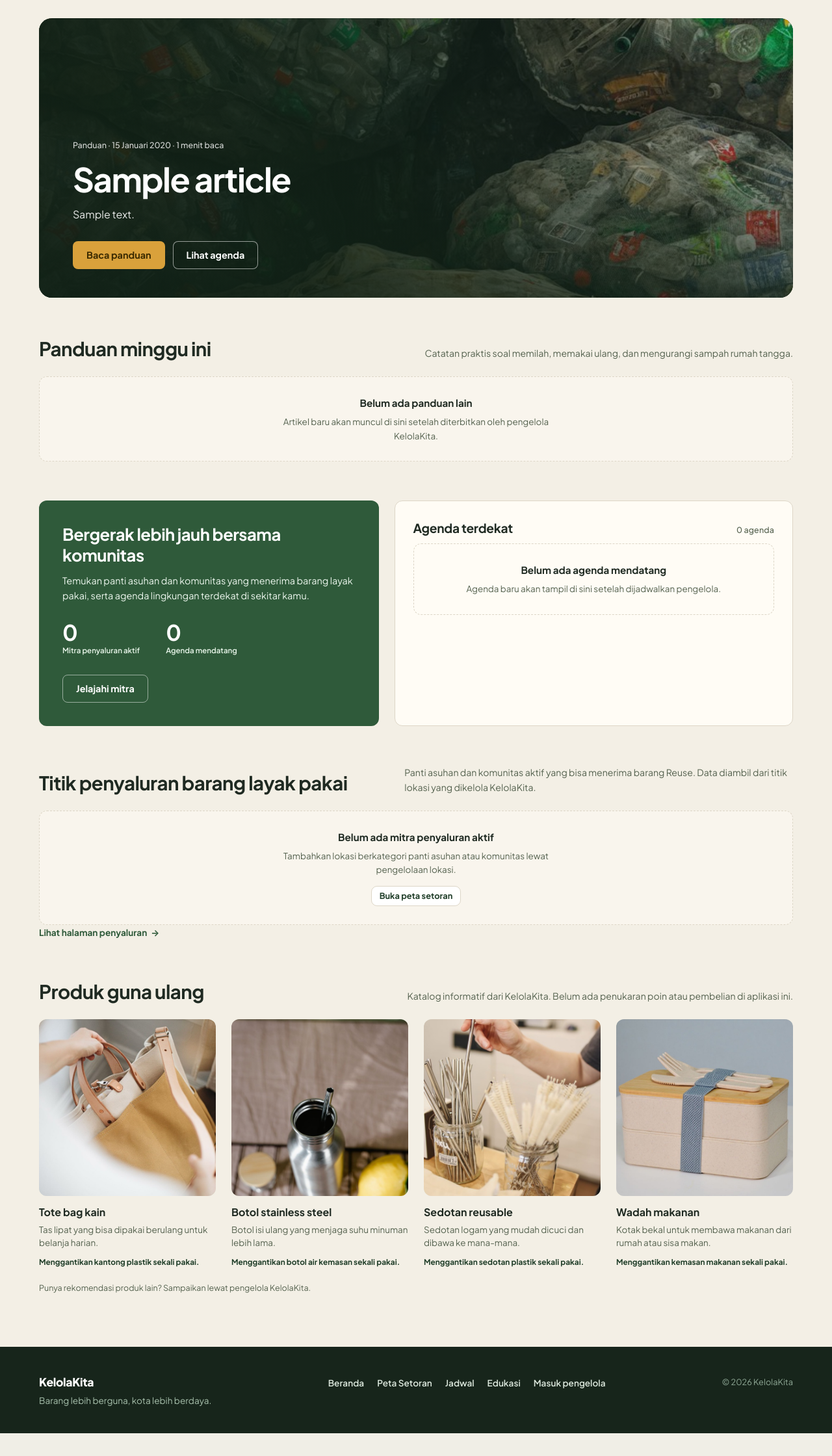
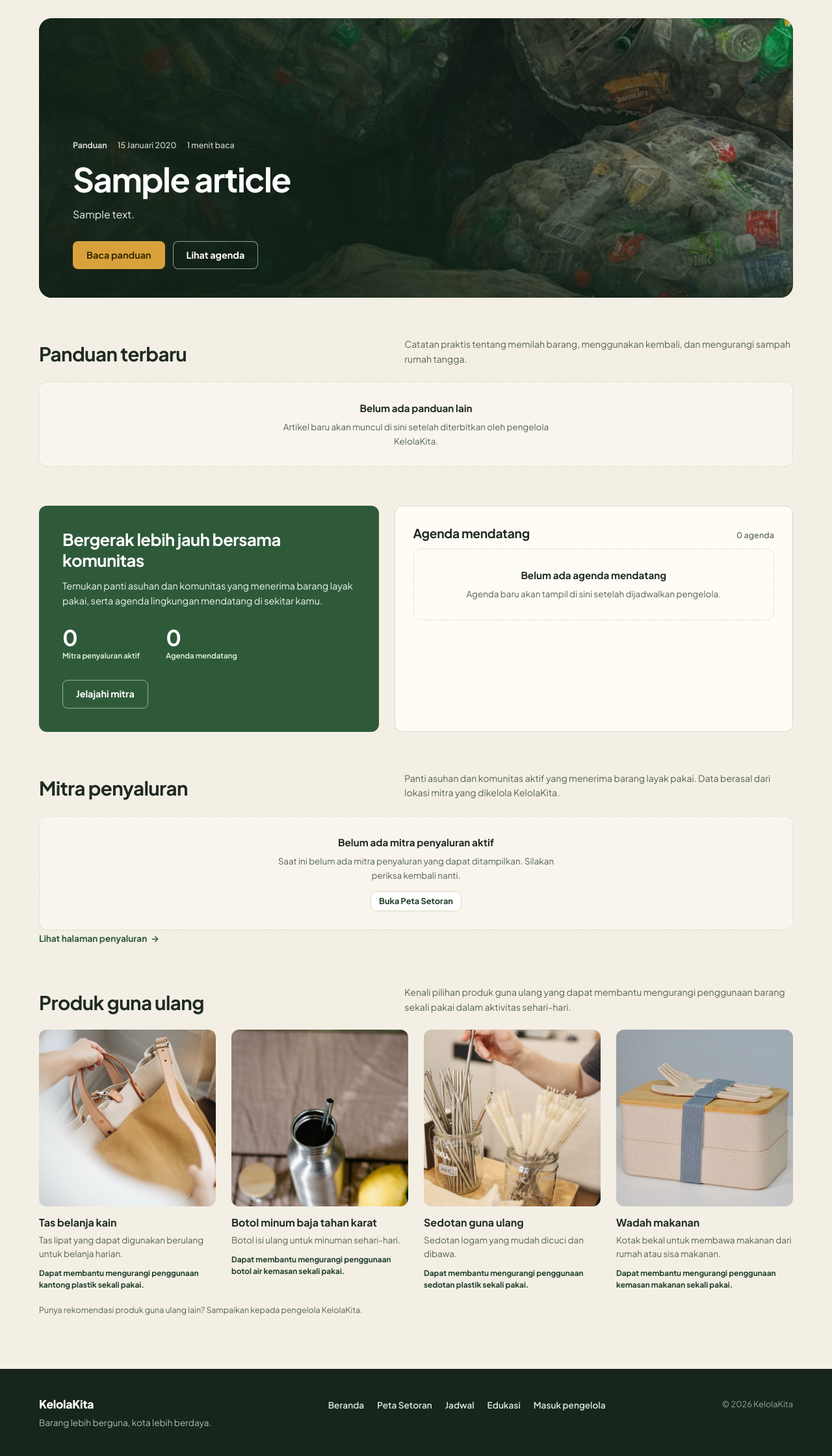
Before and after one commit to pbp-f-kelompok-1/KelolaKita, a Django app: page /edukasi/ in a window 1280 px wide. Shown: the part 69-2309 px from the top of the page at 65% size. Before the commit the page ends 2274 px from the top, so only its background shows below. Run offline with Django 5.2, Linux system fonts and the light colour scheme; tables that the repository leaves empty hold one stand-in row (values such as "Sample post"); style sheets or scripts are compiled from the project's sources; some libraries are stand-ins or nearby versions.

Commit message:
fix(education): refine Indonesian copy and distribution layout

```diff
--- a/static/css/education.css
+++ b/static/css/education.css
@@ -12,6 +12,29 @@
     font-size: 0.78rem;
     font-weight: 500;
     letter-spacing: 0.01em;
+}
+
+.article-meta,
+.meta-list {
+    display: flex;
+    flex-wrap: wrap;
+    align-items: baseline;
+    gap: 0.2rem 1rem;
+}
+
+.article-meta__category {
+    color: var(--kk-brand);
+    font-weight: 700;
+}
+
+.article-meta__detail {
+    color: var(--kk-muted);
+}
+
+.article-meta--on-dark,
+.article-meta--on-dark .article-meta__category,
+.article-meta--on-dark .article-meta__detail {
+    color: rgba(255, 255, 255, 0.82);
 }
 
 .text-link {
@@ -377,6 +400,10 @@
     margin-top: 32px;
     padding-top: 22px;
     border-top: 1px solid var(--kk-line);
+}
+
+.ledger--list > .ledger__row:first-child {
+    border-top: 0;
 }
 
 .ledger__title {
--- a/templates/education/manage_confirm_delete.html
+++ b/templates/education/manage_confirm_delete.html
@@ -14,7 +14,7 @@
             <div class="delete-card">
                 <h1>Hapus {{ entity_label }}?</h1>
                 <p>
-                    <strong>{{ object }}</strong> akan dihapus permanen. Tindakan ini tidak bisa dibatalkan.
+                    <strong>{{ object }}</strong> akan dihapus permanen. Tindakan ini tidak dapat dibatalkan.
                 </p>
                 <form method="post" class="form-actions">
                     {% csrf_token %}
--- a/templates/education/manage_form.html
+++ b/templates/education/manage_form.html
@@ -14,7 +14,7 @@
             <div class="manage-head">
                 <div>
                     <h1>{{ form_title }}</h1>
-                    <p>Isi data dengan lengkap. Kolom bertanda * wajib diisi.</p>
+                    <p>Lengkapi data berikut. Kolom bertanda * wajib diisi.</p>
                 </div>
                 <div class="manage-actions">
                     <a class="btn btn--ghost btn--sm" href="{% url 'education_manage' %}">Kembali ke pengelolaan</a>
@@ -41,7 +41,7 @@
                         {% else %}
                         <div class="form-field">
                             <label for="{{ field.id_for_label }}">
-                                {{ field.label }}{% if field.field.required %} <span aria-hidden="true">*</span>{% endif %}
+                                {{ field.label }}{% if field.field.required %} <span aria-hidden="true">*</span><span class="sr-only"> wajib</span>{% endif %}
                             </label>
                             {{ field }}
                             {% if field.help_text %}<p class="form-help">{{ field.help_text }}</p>{% endif %}
--- a/templates/education/public_home.html
+++ b/templates/education/public_home.html
@@ -2,7 +2,7 @@
 {% load static %}
 
 {% block title %}Edukasi & Komunitas — KelolaKita{% endblock title %}
-{% block meta_description %}Panduan Reduce dan Reuse, agenda komunitas, titik penyaluran barang layak pakai, dan katalog produk guna ulang KelolaKita.{% endblock meta_description %}
+{% block meta_description %}Panduan guna ulang dan pengurangan sampah, agenda komunitas, mitra penyaluran, serta katalog produk guna ulang KelolaKita.{% endblock meta_description %}
 
 {% block extra_css %}
 <link rel="stylesheet" href="{% static 'css/education.css' %}">
@@ -18,10 +18,11 @@
                 width="1600" height="1066" fetchpriority="high" decoding="async">
             <div class="edu-hero__shade" aria-hidden="true"></div>
             <div class="edu-hero__body">
-                <p class="edu-hero__meta">
-                    {{ featured.get_category_display }} · {{ featured.published_at|date:"j F Y" }} ·
-                    {{ featured.read_minutes }} menit baca
-                </p>
+                <div class="edu-hero__meta article-meta article-meta--on-dark">
+                    <span class="article-meta__category">{{ featured.category_label }}</span>
+                    <time class="article-meta__detail" datetime="{{ featured.published_at|date:'c' }}">{{ featured.published_at|date:"j F Y" }}</time>
+                    <span class="article-meta__detail">{{ featured.read_minutes }} menit baca</span>
+                </div>
                 <h1 class="edu-hero__title" id="hero-title">{{ featured.title }}</h1>
                 <p class="edu-hero__summary">{{ featured.summary }}</p>
                 <div class="edu-hero__actions">
@@ -38,8 +39,8 @@
                 <p class="edu-hero__meta">Edukasi KelolaKita</p>
                 <h1 class="edu-hero__title" id="hero-title">Belajar mengelola barang sebelum membuangnya</h1>
                 <p class="edu-hero__summary">
-                    Panduan singkat soal Reuse, Reduce, dan cara memilah barang supaya tidak langsung berakhir
-                    di tempat sampah.
+                    Panduan singkat tentang guna ulang, pengurangan sampah, dan cara memilah barang agar tidak
+                    langsung berakhir di tempat sampah.
                 </p>
                 <div class="edu-hero__actions">
                     <a class="btn btn--accent" href="#agenda">Lihat agenda</a>
@@ -51,8 +52,8 @@
 
         <section class="edu-section" id="artikel" aria-labelledby="artikel-title" data-reveal>
             <div class="section-head">
-                <h2 class="section-title" id="artikel-title">Panduan minggu ini</h2>
-                <p class="section-sub">Catatan praktis soal memilah, memakai ulang, dan mengurangi sampah rumah tangga.</p>
+                <h2 class="section-title" id="artikel-title">Panduan terbaru</h2>
+                <p class="section-sub">Catatan praktis tentang memilah barang, menggunakan kembali, dan mengurangi sampah rumah tangga.</p>
             </div>
 
             {% if articles %}
@@ -64,10 +65,11 @@
                             decoding="async">
                     </div>
                     <div class="article-card__body">
-                        <p class="meta">
-                            {{ article.get_category_display }} · {{ article.published_at|date:"j F Y" }} ·
-                            {{ article.read_minutes }} menit baca
-                        </p>
+                        <div class="meta article-meta">
+                            <span class="article-meta__category">{{ article.category_label }}</span>
+                            <time class="article-meta__detail" datetime="{{ article.published_at|date:'c' }}">{{ article.published_at|date:"j F Y" }}</time>
+                            <span class="article-meta__detail">{{ article.read_minutes }} menit baca</span>
+                        </div>
                         <h3><a href="{% url 'article_detail' article.slug %}">{{ article.title }}</a></h3>
                         <p class="article-card__summary">{{ article.summary }}</p>
                         <a class="text-link" href="{% url 'article_detail' article.slug %}">
@@ -94,7 +96,7 @@
                 <h2 class="community-panel__title" id="komunitas-title">Bergerak lebih jauh bersama komunitas</h2>
                 <p class="community-panel__text">
                     Temukan panti asuhan dan komunitas yang menerima barang layak pakai, serta agenda lingkungan
-                    terdekat di sekitar kamu.
+                    mendatang di sekitar kamu.
                 </p>
                 <dl class="community-stats">
                     <div>
@@ -111,7 +113,7 @@
 
             <div class="agenda" id="agenda">
                 <div class="agenda__head">
-                    <h2>Agenda terdekat</h2>
+                    <h2>Agenda mendatang</h2>
                     <span class="meta">{{ events|length }} agenda</span>
                 </div>
                 {% if events %}
@@ -125,8 +127,11 @@
                         <h3 class="agenda__title">
                             <a href="{% url 'event_detail' event.pk %}">{{ event.title }}</a>
                         </h3>
-                        <p class="agenda__meta">
-                            {{ event.location.name }} · {{ event.start_at|date:"H.i" }}{% if event.end_at %}–{{ event.end_at|date:"H.i" }}{% endif %}
+                        <p class="agenda__meta meta-list">
+                            <span>{{ event.location.name }}</span>
+                            <span>
+                                <time datetime="{{ event.start_at|date:'c' }}">{{ event.start_at|date:"H.i" }}</time>{% if event.end_at %}–{{ event.end_at|date:"H.i" }}{% endif %}
+                            </span>
                         </p>
                     </div>
                 </div>
@@ -142,10 +147,10 @@
 
         <section class="edu-section" id="mitra" aria-labelledby="mitra-title" data-reveal>
             <div class="section-head">
-                <h2 class="section-title" id="mitra-title">Titik penyaluran barang layak pakai</h2>
+                <h2 class="section-title" id="mitra-title">Mitra penyaluran</h2>
                 <p class="section-sub">
-                    Panti asuhan dan komunitas aktif yang bisa menerima barang Reuse. Data diambil dari titik
-                    lokasi yang dikelola KelolaKita.
+                    Panti asuhan dan komunitas aktif yang menerima barang layak pakai. Data berasal dari lokasi
+                    mitra yang dikelola KelolaKita.
                 </p>
             </div>
 
@@ -156,9 +161,9 @@
                     <p class="meta">{{ partner.get_category_display }}</p>
                     <h3 class="partner-card__name">{{ partner.name }}</h3>
                     <p class="partner-card__address">{{ partner.address }}</p>
-                    <p class="meta">
-                        {{ partner.city }}{% if partner.province %}, {{ partner.province }}{% endif %} ·
-                        {{ partner.open_hours }}
+                    <p class="meta meta-list">
+                        <span>{{ partner.city }}{% if partner.city and partner.province %}, {% endif %}{{ partner.province }}</span>
+                        {% if partner.open_hours %}<span>Buka {{ partner.open_hours }}</span>{% endif %}
                     </p>
                     <a class="text-link" href="{% url 'location_detail' partner.id %}">
                         Lihat detail lokasi <span aria-hidden="true">→</span>
@@ -170,9 +175,9 @@
             <div class="empty-box">
                 <p class="empty-box__title">Belum ada mitra penyaluran aktif</p>
                 <p class="empty-box__text">
-                    Tambahkan lokasi berkategori panti asuhan atau komunitas lewat pengelolaan lokasi.
+                    Saat ini belum ada mitra penyaluran yang dapat ditampilkan. Silakan periksa kembali nanti.
                 </p>
-                <a class="btn btn--ghost btn--sm" href="{% url 'show_location' %}">Buka peta setoran</a>
+                <a class="btn btn--ghost btn--sm" href="{% url 'show_location' %}">Buka Peta Setoran</a>
             </div>
             {% endif %}
 
@@ -180,13 +185,17 @@
             <div class="ledger">
                 <h3 class="ledger__title">Catatan penyaluran terbaru</h3>
                 <p class="ledger__note">
-                    Barang yang sudah ditandai tersalurkan oleh pengelola. Ini catatan kegiatan, bukan transaksi.
+                    Barang yang telah ditandai tersalurkan oleh pengelola. Catatan ini bukan transaksi keuangan.
                 </p>
                 {% for distribution in distributions|slice:":5" %}
                 <div class="ledger__row">
-                    <span>{{ distribution.item_name }} · Jumlah tercatat: {{ distribution.quantity }}</span>
-                    <span class="meta">
-                        {{ distribution.destination.name }} · {{ distribution.distributed_at|date:"j M Y" }}
+                    <span class="meta-list">
+                        <span>{{ distribution.item_name }}</span>
+                        <span>Jumlah: {{ distribution.quantity }}</span>
+                    </span>
+                    <span class="meta meta-list">
+                        <span>{{ distribution.destination.name }}</span>
+                        <time datetime="{{ distribution.distributed_at|date:'Y-m-d' }}">{{ distribution.distributed_at|date:"j M Y" }}</time>
                     </span>
                 </div>
                 {% endfor %}
@@ -205,7 +214,7 @@
             <div class="section-head">
                 <h2 class="section-title" id="katalog-title">Produk guna ulang</h2>
                 <p class="section-sub">
-                    Katalog informatif dari KelolaKita. Belum ada penukaran poin atau pembelian di aplikasi ini.
+                    Kenali pilihan produk guna ulang yang dapat membantu mengurangi penggunaan barang sekali pakai dalam aktivitas sehari-hari.
                 </p>
             </div>
 
@@ -213,39 +222,39 @@
                 <article class="product-card">
                     <div class="product-card__media">
                         <img src="{% static 'images/education/products/tote-bag-kain.jpg' %}"
-                            alt="Tote bag kain kanvas dengan tali kulit" width="600" height="900"
+                            alt="Tas belanja kain kanvas dengan tali kulit" width="600" height="900"
                             loading="lazy" decoding="async">
                     </div>
                     <div class="product-card__body">
-                        <h3>Tote bag kain</h3>
-                        <p>Tas lipat yang bisa dipakai berulang untuk belanja harian.</p>
-                        <p class="product-card__note">Menggantikan kantong plastik sekali pakai.</p>
+                        <h3>Tas belanja kain</h3>
+                        <p>Tas lipat yang dapat digunakan berulang untuk belanja harian.</p>
+                        <p class="product-card__note">Dapat membantu mengurangi penggunaan kantong plastik sekali pakai.</p>
                     </div>
                 </article>
 
                 <article class="product-card">
                     <div class="product-card__media product-card__media--top">
                         <img src="{% static 'images/education/products/botol-stainless.jpg' %}"
-                            alt="Botol stainless steel dengan sedotan logam di atas kain" width="600" height="900"
+                            alt="Botol minum baja tahan karat dengan sedotan logam di atas kain" width="600" height="900"
                             loading="lazy" decoding="async">
                     </div>
                     <div class="product-card__body">
-                        <h3>Botol stainless steel</h3>
-                        <p>Botol isi ulang yang menjaga suhu minuman lebih lama.</p>
-                        <p class="product-card__note">Menggantikan botol air kemasan sekali pakai.</p>
+                        <h3>Botol minum baja tahan karat</h3>
+                        <p>Botol isi ulang untuk minuman sehari-hari.</p>
+                        <p class="product-card__note">Dapat membantu mengurangi penggunaan botol air kemasan sekali pakai.</p>
                     </div>
                 </article>
 
                 <article class="product-card">
                     <div class="product-card__media">
                         <img src="{% static 'images/education/products/sedotan-reusable.jpg' %}"
-                            alt="Sedotan stainless steel di dalam stoples kaca" width="600" height="900"
+                            alt="Sedotan logam di dalam stoples kaca" width="600" height="900"
                             loading="lazy" decoding="async">
                     </div>
                     <div class="product-card__body">
-                        <h3>Sedotan reusable</h3>
-                        <p>Sedotan logam yang mudah dicuci dan dibawa ke mana-mana.</p>
-                        <p class="product-card__note">Menggantikan sedotan plastik sekali pakai.</p>
+                        <h3>Sedotan guna ulang</h3>
+                        <p>Sedotan logam yang mudah dicuci dan dibawa.</p>
+                        <p class="product-card__note">Dapat membantu mengurangi penggunaan sedotan plastik sekali pakai.</p>
                     </div>
                 </article>
 
@@ -257,12 +266,12 @@
                     </div>
                     <div class="product-card__body">
                         <h3>Wadah makanan</h3>
-                        <p>Kotak bekal untuk membawa makanan dari rumah atau sisa makan.</p>
-                        <p class="product-card__note">Menggantikan kemasan makanan sekali pakai.</p>
+                        <p>Kotak bekal untuk membawa makanan dari rumah atau sisa makanan.</p>
+                        <p class="product-card__note">Dapat membantu mengurangi penggunaan kemasan makanan sekali pakai.</p>
                     </div>
                 </article>
             </div>
-            <p class="katalog-note">Punya rekomendasi produk lain? Sampaikan lewat pengelola KelolaKita.</p>
+            <p class="katalog-note">Punya rekomendasi produk guna ulang lain? Sampaikan kepada pengelola KelolaKita.</p>
         </section>
 
     </div>
```
Also changed, not shown: education/forms.py (+8 -1 lines), education/models.py (+15 -4 lines), education/tests.py (+25 -0 lines), templates/education/manage_list.html (+4 -4 lines), templates/education/public_article_detail.html (+5 -4 lines), templates/education/public_article_list.html (+9 -8 lines), templates/education/public_distribution_list.html (+16 -12 lines), templates/education/public_event_detail.html (+5 -3 lines), templates/education/public_event_list.html (+9 -6 lines).
